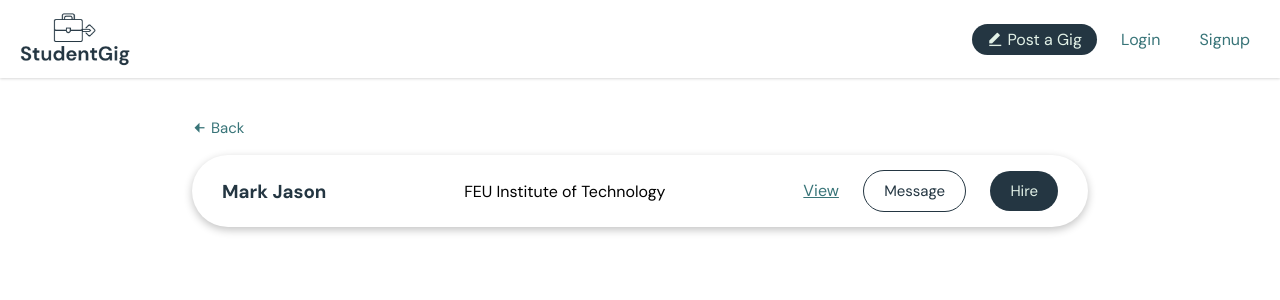
After one commit to markjasongalang/studentgig, a PHP site: page /view-applicants.php in a window 1280 px wide. The commit adds this page. Shown: the top 300 px of the page. Run offline with PHP 8.4, Linux system fonts and the light colour scheme.

Commit message:
implemented frontend for /view-applicants page

```diff
--- a/css/style.css
+++ b/css/style.css
@@ -182,6 +182,7 @@ input[type=file] {
     color: var(--special-gray);
     background: none;
     padding: 10px 0;
+    margin-top: 0;
     font-size: 15px;
     color: var(--secondary-color);
 
--- /dev/null
+++ b/css/view-applicants.css
@@ -0,0 +1,29 @@
+.applicant-item {
+    text-decoration: none;
+    color: inherit;
+    padding: 15px 30px;
+    display: flex;
+    justify-content: space-between;
+    align-items: center;
+    border-radius: 60px;
+    box-shadow: rgba(0, 0, 0, 0.24) 0px 3px 8px;
+    margin-bottom: 15px;
+
+    &:hover {
+        border: none;
+    }
+
+    a {
+        display: inline-block;
+        color: var(--secondary-color);
+    }
+
+    button {
+        width: auto;
+        margin: 0 0 0 20px;
+    }
+
+    .applicant-name {
+        color: var(--primary-color);
+    }
+}
--- /dev/null
+++ b/view-applicants.php
@@ -0,0 +1,29 @@
+<?php
+    $title = 'View applicants';
+    $css_file_name = 'view-applicants';
+    include './partials/header.php';
+?>
+
+<div class="container">
+    <button type="button" class="back-btn"><i class="ri-arrow-left-fill"></i> Back</button>
+
+    <div class="applicant-item">
+        <div>
+            <h3 class="applicant-name">Mark Jason</h3>
+        </div>
+        <p>FEU Institute of Technology</p>
+        <div>
+            <a href="./student-profile?u=" target="_blank">View</a>
+            <button class="outline-btn" type="button">Message</button>
+            <button type="button">Hire</button>
+        </div>
+    </div>
+</div>
+
+<script>
+
+</script>
+
+<?php
+    include './partials/footer.php';
+?>
```
